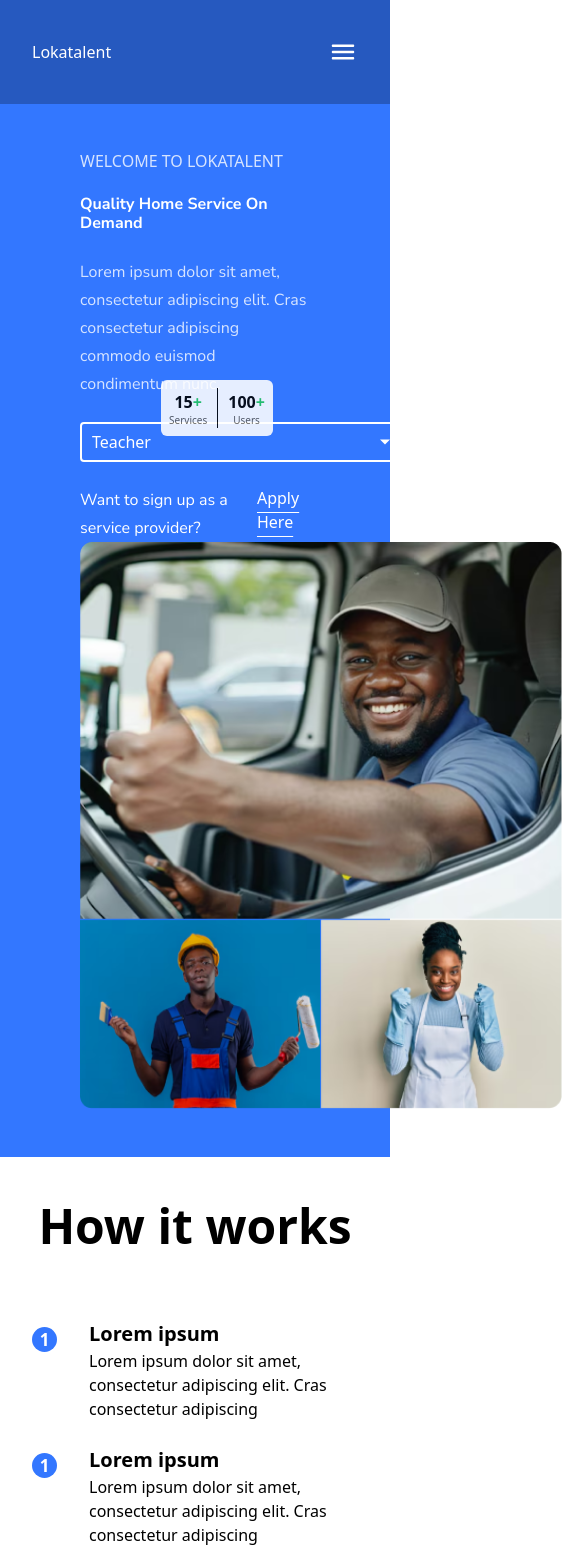
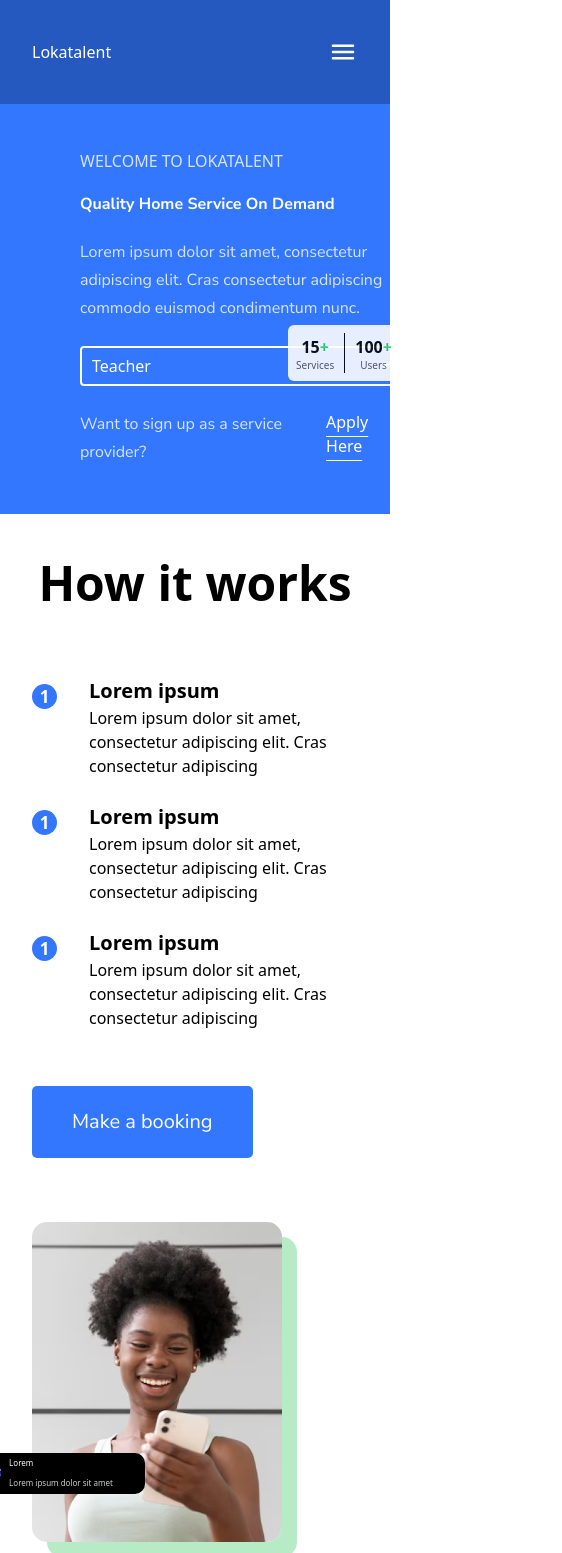
Before and after one commit to Kehad/Lokatalent, a React (Vite) app: page / in a window 390 px wide. Shown: the top 1553 px of the page, 562 px wide, since content can reach past the window. Built offline with nearby package versions, Linux system fonts and the light colour scheme.

Commit message:
commit loca 24

```diff
--- a/src/components/HomePageComponenent/header/header.jsx
+++ b/src/components/HomePageComponenent/header/header.jsx
@@ -6,7 +6,7 @@ import DropDownElement from "./boot";
 
 function Header() {
   return (
-    <div className="bg-[#3377FF] flex text-white flex-col py-12 px-[2rem] sm:px-[2rem] px-[5rem] md:flex-col sm:gap-8 md:gap-4 lg:flex-row">
+    <div className="bg-[#3377FF] flex text-white sm:flex-col py-12 px-[2rem] sm:px-[2rem] px-[5rem] md:flex-ol sm:gap-8 md:gap-4 lg:flex-row">
       <div className="flex gap-4 flex-col">
         <h6 className="opacity-[80%]">WELCOME TO LOKATALENT</h6>
         <h1 className="font-nunito font-bold text-left sm:text-[40px] md:text-[60px] lg:text-[73.02px] lg:leading-[80.63px]">
@@ -20,7 +20,7 @@ function Header() {
         <DropDownElement />
 
         <div className="flex gap-[2px]">
-          <p className="font-nunito text-base font-normal leading-7 text-left opaciy-70">
+          <p className="font-nunito text-base font-normal leading-7 text-left opacity-80">
             Want to sign up as a service provider?
           </p>
           <span className="opacity-100 text-white underline underline-offset-8">
@@ -28,7 +28,7 @@ function Header() {
           </span>
         </div>
       </div>
-      <div className="h[500px] w-[482px]  md:w-[470px] reltive">
+      <div className="h[500px] w-[482px] md:w-[310px] relative">
         <div className="w-[100%]">
           <img
             src={Image1}
@@ -40,7 +40,7 @@ function Header() {
           <img className="w-[50%]" src={Image2} alt="New Image" />
           <img className="w-[50%]" src={Image3} alt="New Image" />
         </div>
-        <div className="bg-[#fff] w-[112px] h-[56px] absolute text-black flex items-center justify-center rounded top-[45%] opacity-[88%] right-[30%]">
+        <div className="bg-[#fff] w-[112px] h-[56px] absolute text-black flex items-center justify-center rounded top-[55%] opacity-[88%] right-[30%]">
           <div className="flex items-center justify-center text-center flex-col pr-[10px]">
             <p className="text-[16px] leading-[25px] font-bold">
               15<span className="text-green-500">+</span>
```
